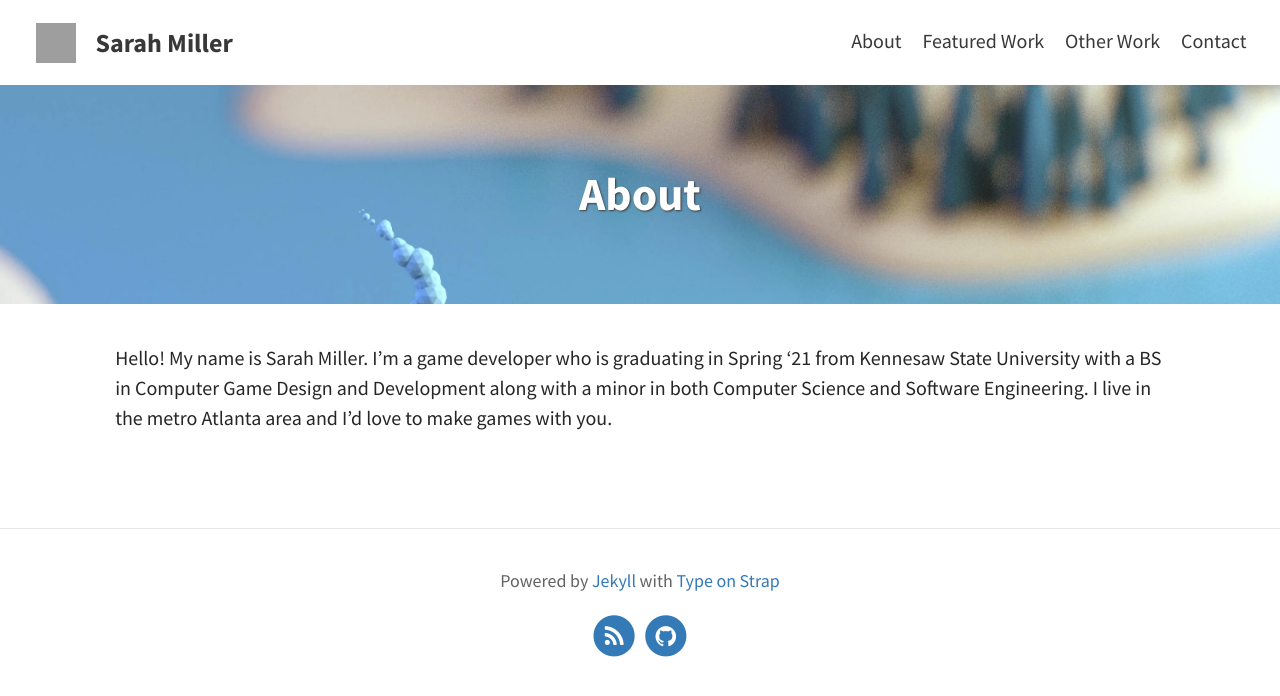
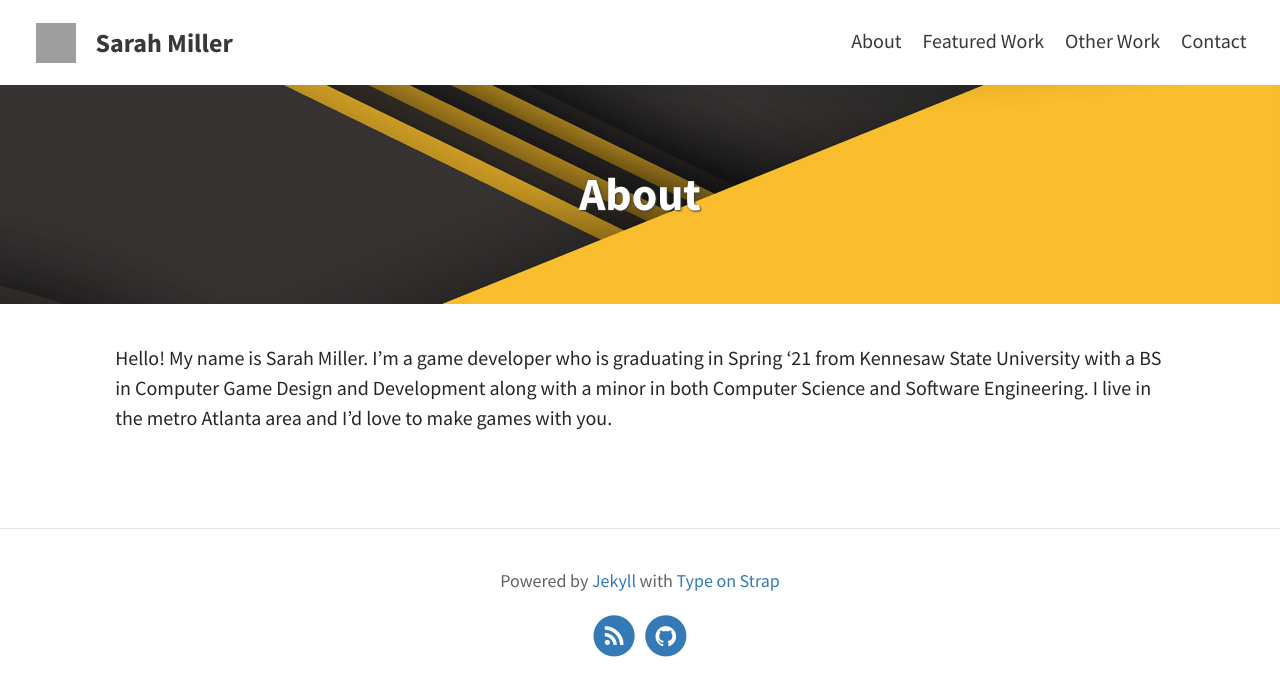
Before and after one commit to smillerworks/portfolio, a Jekyll site: the page built from pages/about.md, in a window 1280 px wide. Shown: the top 696 px of the page. Built offline with Jekyll 4.4.1, drawn with Linux system fonts in a browser that asks for light colours; grey boxes are pictures that could not be loaded.

Commit message:
Update about.md

```diff
--- a/pages/about.md
+++ b/pages/about.md
@@ -2,7 +2,7 @@
 layout: page
 title: About
 permalink: /about/
-feature-img: "assets/img/boat_house.jpg"
+feature-img: "assets/img/black&yellowshapes.jpg"
 ---
 
 Hello! My name is Sarah Miller. I'm a game developer who is graduating in Spring '21 from Kennesaw State University with a BS in Computer Game Design and Development along with a minor in both Computer Science and Software Engineering. I live in the metro Atlanta area and I'd love to make games with you.
```
